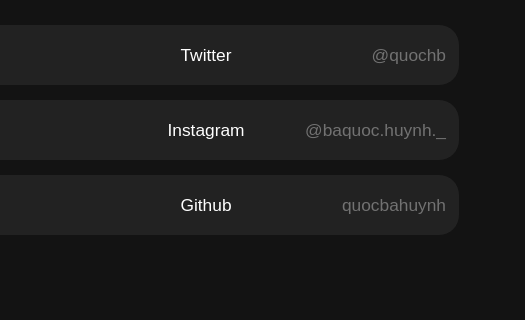
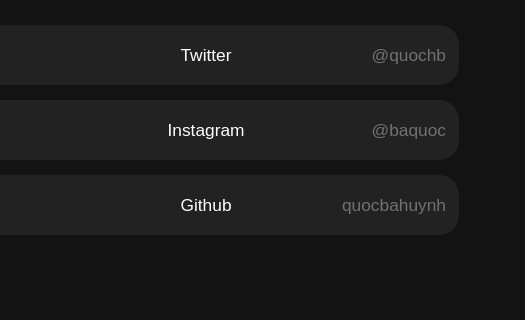
Before and after one commit to nhatminhbui/quocbahuynh.github.io, a plain HTML site: page index.html in a window 1280 px wide. Shown: the part 292-612 px from the top of the page, 434-959 px from the left. Drawn offline with Linux system fonts and the light colour scheme; a web font is replaced by a local one.

Commit message:
Update index.html

```diff
--- a/index.html
+++ b/index.html
@@ -61,7 +61,7 @@
 				<div class="butt" data-link="https://www.instagram.com/baquoc.huynh._/">
    				    <img class="icon" src="assets/instagram.svg">
 					<div class="title">Instagram</div>
-					<div class="subtitle">@baquoc.huynh._</div>
+					<div class="subtitle">@baquoc</div>
 				</div>
 				<div class="butt" data-link="https://github.com/quocbahuynh/">
    				    <img class="icon" src="assets/github.svg">
```
